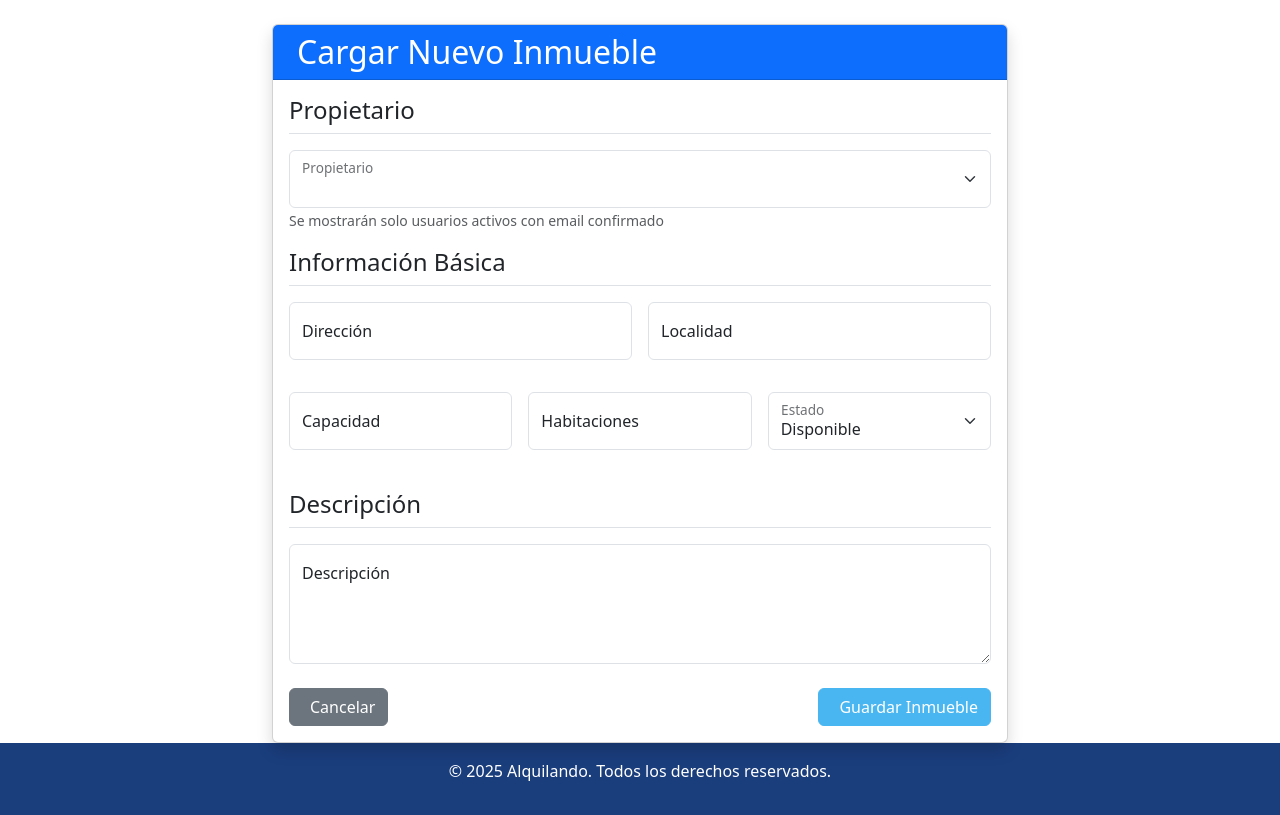
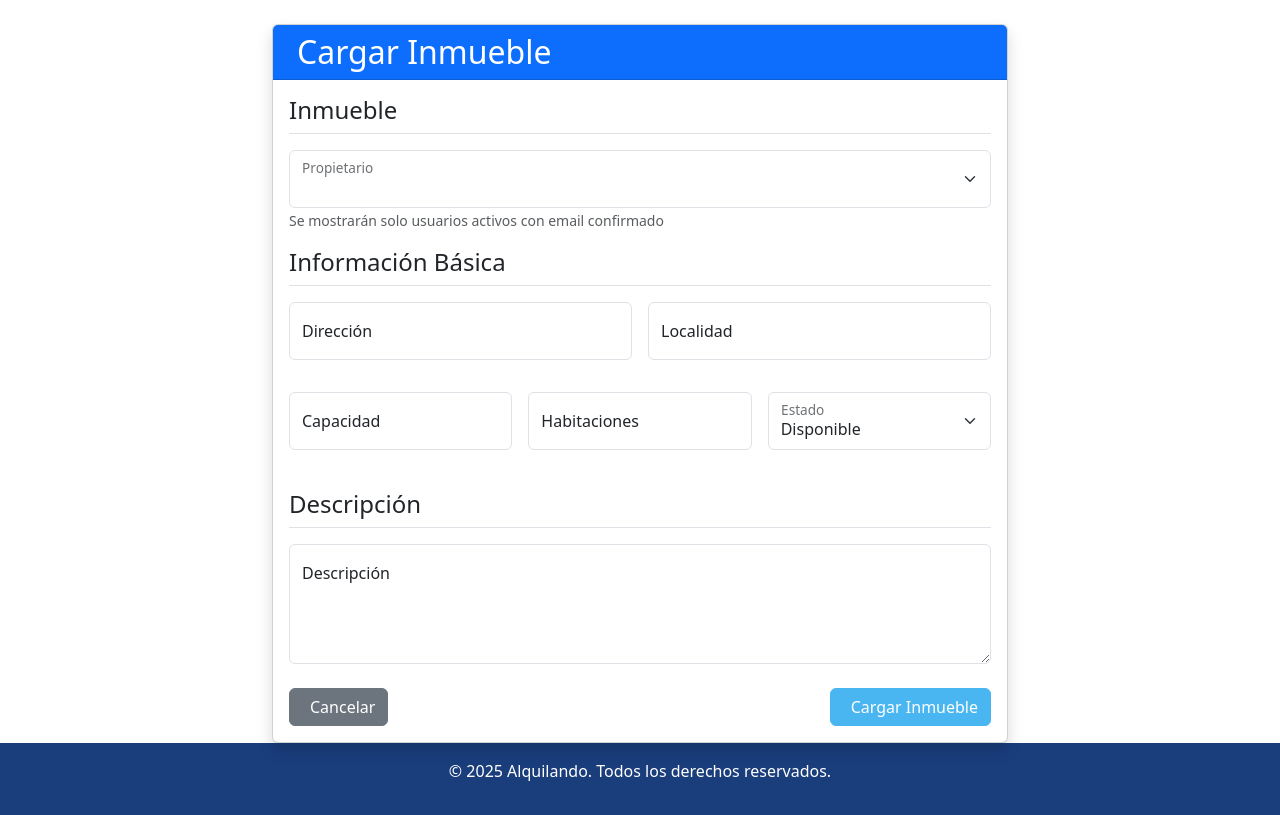
Before and after one commit to NicolasM146/IngS2, a Flask app: page /property/create in a window 1280 px wide. Shown: the part 66-881 px from the top of the page. Run offline with Flask 3, Linux system fonts and the light colour scheme; the visitor is signed in with stand-in values (Sample User, id 1); data comes from the database, SQL or seed files in the repository; lists and menus that the app fills with data are empty.

Commit message:
Se modificaron mensajes y carteles para que sean fieles a las HU x2

```diff
--- a/src/web/controllers/property.py
+++ b/src/web/controllers/property.py
@@ -60,7 +60,7 @@ def create():
         )
         db.session.add(new_property)
         db.session.commit()
-        flash("Propiedad creada exitosamente", "success")
+        flash('Carga del Inmueble exitosa')
         return redirect(url_for('property.index'))
 
     return render_template("Propiedades/create.html", form=form)
@@ -83,7 +83,7 @@ def edit(id):
         property.capacidad = request.form.get('capacidad')
         property.habitaciones = request.form.get('habitaciones')
         db.session.commit()
-        flash("Propiedad actualizada", "success")
+        flash("Actualización de Inmueble exitosa")
         return redirect(url_for('property.show', id=id))
 
     return render_template("Propiedades/edit.html", property=property, users=users)
@@ -98,5 +98,5 @@ def delete(id):
     property = Property.query.get_or_404(id)
     db.session.delete(property)
     db.session.commit()
-    flash("Propiedad eliminada correctamente", "success")
+    flash("Inmueble eliminado correctamente")
     return redirect(url_for('property.index'))
--- a/src/web/templates/Propiedades/create.html
+++ b/src/web/templates/Propiedades/create.html
@@ -3,8 +3,8 @@
 {% block title %}Cargar Nuevo Inmueble{% endblock %}
 
 {% block head %}
-    {{ super() }}
-    <link rel="stylesheet" href="{{ url_for('static', filename='properties/create.css') }}">
+{{ super() }}
+<link rel="stylesheet" href="{{ url_for('static', filename='properties/create.css') }}">
 {% endblock %}
 
 {% block content %}
@@ -13,14 +13,14 @@
         <div class="col-lg-8">
             <div class="card shadow">
                 <div class="card-header bg-primary text-white">
-                    <h2 class="mb-0"><i class="fas fa-home me-2"></i>Cargar Nuevo Inmueble</h2>
+                    <h2 class="mb-0"><i class="fas fa-home me-2"></i>Cargar Inmueble</h2>
                 </div>
                 <div class="card-body">
                     <form method="POST" action="{{ url_for('property.create') }}">
                         {{ form.hidden_tag() }}
 
-                        <!-- Sección Propietario -->
-                        <h4 class="mb-3 border-bottom pb-2">Propietario</h4>
+                        <!-- Sección Inmueble -->
+                        <h4 class="mb-3 border-bottom pb-2">Inmueble</h4>
                         <div class="row g-3">
                             <div class="col-md-12">
                                 <div class="form-floating mb-3">
@@ -29,7 +29,8 @@
                                     {% for error in form.usuario_id.errors %}
                                     <div class="invalid-feedback d-block">{{ error }}</div>
                                     {% endfor %}
-                                    <small class="text-muted">Se mostrarán solo usuarios activos con email confirmado</small>
+                                    <small class="text-muted">Se mostrarán solo usuarios activos con email
+                                        confirmado</small>
                                 </div>
                             </div>
                         </div>
@@ -104,7 +105,7 @@
                                 <i class="fas fa-times me-2"></i>Cancelar
                             </a>
                             <button type="submit" class="btn btn-primary">
-                                <i class="fas fa-save me-2"></i>Guardar Inmueble
+                                <i class="fas fa-save me-2"></i>Cargar Inmueble
                             </button>
                         </div>
                     </form>
```
Also changed, not shown: src/web/templates/Propiedades/index.html (+15 -6 lines), src/web/templates/Propiedades/show.html (+20 -7 lines).
